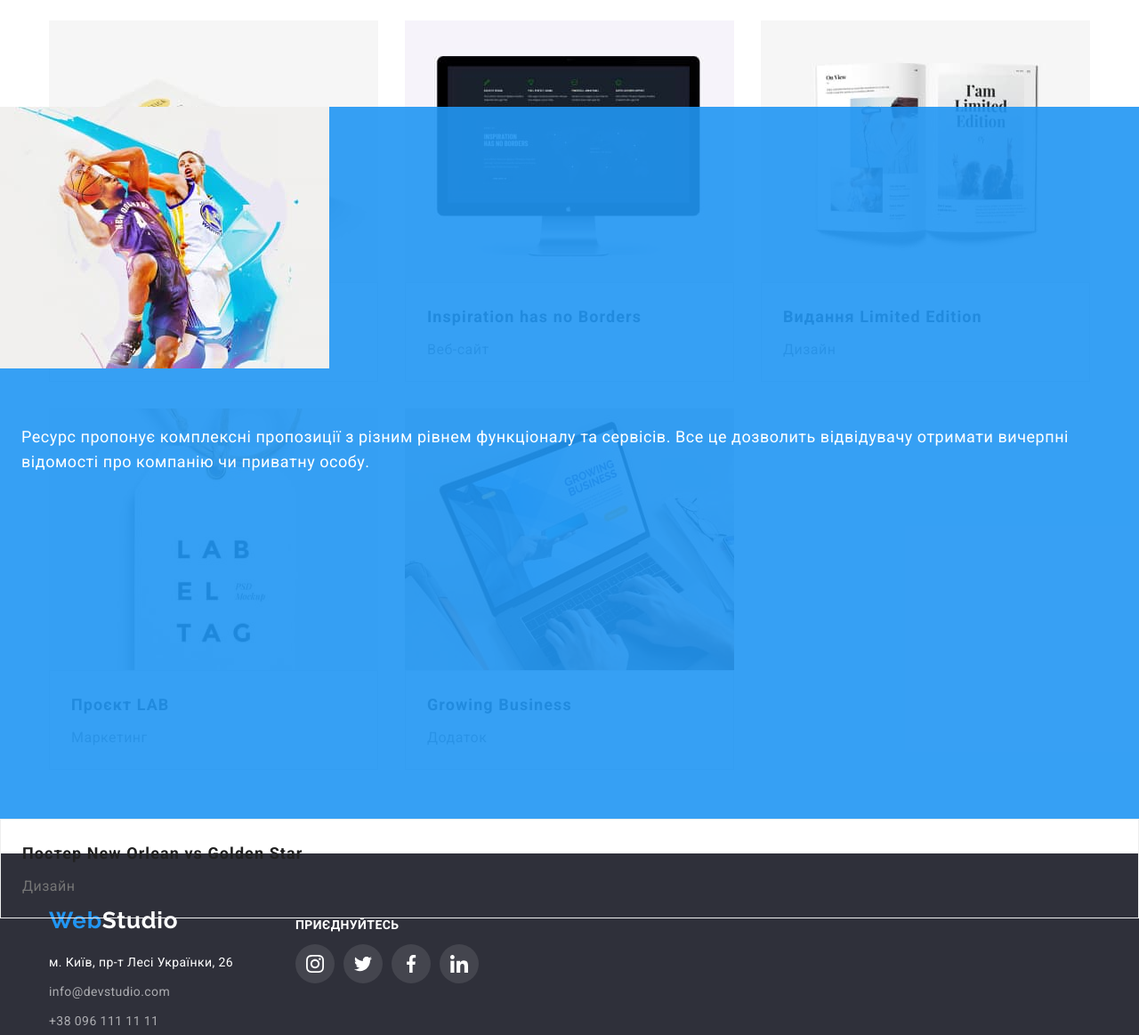
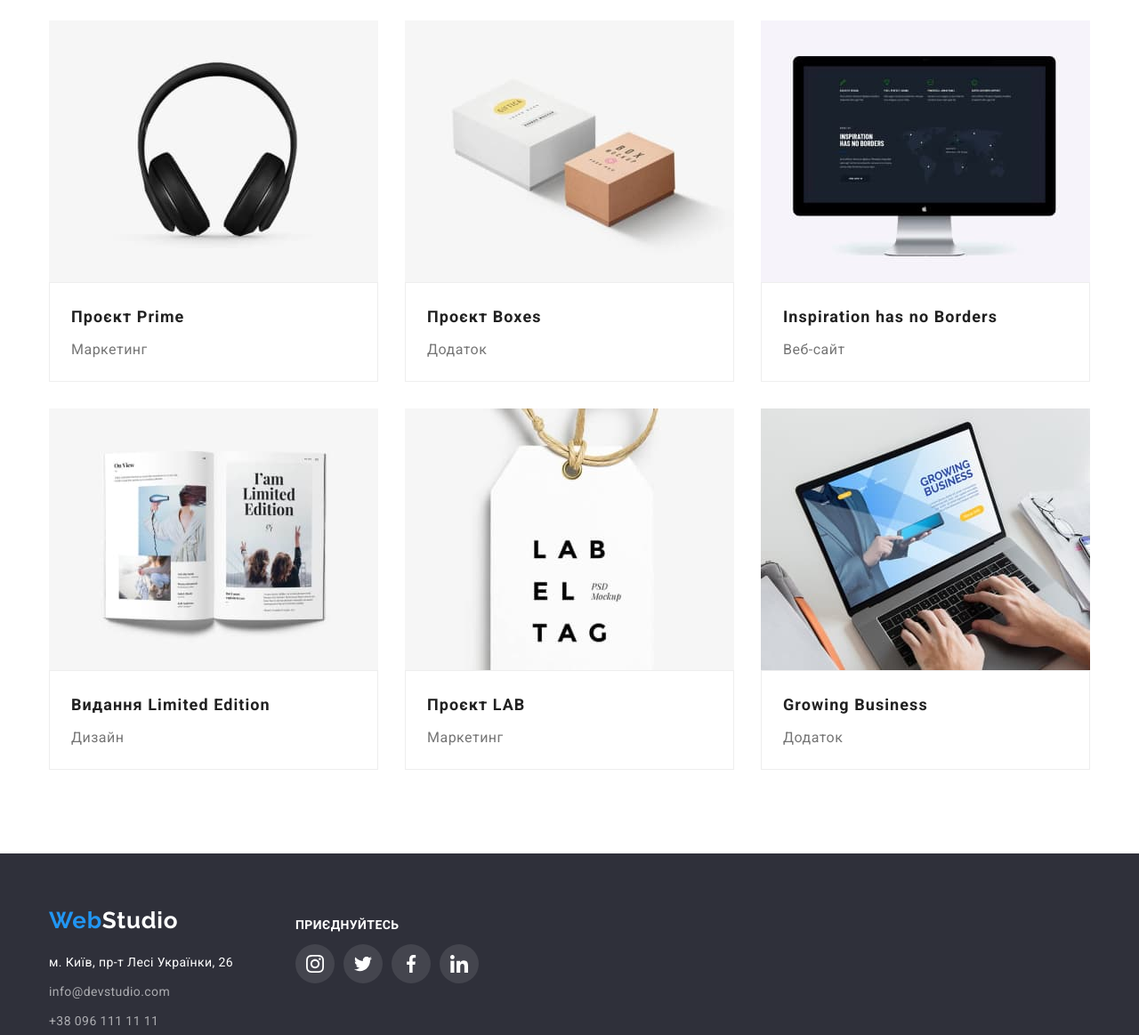
Before and after one commit to Dzhaman-Nazarii/goit-markup-hw-05, a plain HTML site: page portfolio.html in a window 1280 px wide. Shown: the part 680-1843 px from the top of the page at 89% size. Drawn offline with nearby package versions, Linux system fonts and the light colour scheme; a script that the page names is missing.

Commit message:
fixed mistakes hw5

```diff
--- a/css/style.css
+++ b/css/style.css
@@ -480,21 +480,28 @@ img {
 	padding: 20px 24px;
 }
 
-.portfolio-item {
+.portfolio-link {
+	display: block;
 	transition: 250ms cubic-bezier(0.4, 0, 0.2, 1);
 }
 
-.portfolio-item:hover {
+.portfolio-link:hover .portfolio-overlay {
+	transform: translateY(0);
+}
+
+.portfolio-link:hover {
 	box-shadow: 0px 1px 1px rgba(0, 0, 0, 0.12), 0px 4px 4px rgba(0, 0, 0, 0.06), 1px 4px 6px rgba(0, 0, 0, 0.16);
 }
 
 .portfolio-list {
+	position: relative;
 	display: flex;
 	flex-wrap: wrap;
 	gap: 30px;
 }
 
 .portfolio-text {
+	position: absolute;
 	margin: 63px 24px;
 	font-size: 18px;
 	line-height: 1.555;
@@ -503,10 +510,6 @@ img {
 
 .overlay {
 	position: relative;
-	width: 100%;
-	height: 100%;
-	top: 0;
-	left: 0;
 	overflow: hidden;
 }
 
@@ -660,7 +663,7 @@ img {
 	width: 100%;
 	height: 100%;
 	background-color: var(--secondary-color);
-	transition: 220ms cubic-bezier(0.4, 0, 0.2, 1);
+	border-radius: 4px;
 }
 
 .is-hidden {
--- a/portfolio.html
+++ b/portfolio.html
@@ -69,75 +69,130 @@
 				<h1 class="visually-hidden">Портфоліо</h1>
 				<ul class="portfolio-list">
 					<li class="portfolio-item">
+						<a class="portfolio-link" href="#">
 							<div class="overlay">
 								<img src="./images/technocrack.jpg" alt="технокрак" width="370">
-							<div class="portfolio-card">
-								<h3 class="header-card">Технокряк</h3>
-								<p class="subheader-card">Веб-сайт</p>
 								<div class="portfolio-overlay">
 									<p class="portfolio-text">Ресурс пропонує комплексні пропозиції з різним рівнем функціоналу та сервісів. Все це дозволить відвідувачу отримати вичерпні відомості про компанію чи приватну особу.</p>
 								</div>
 							</div>
+							<div class="portfolio-card">
+								<h3 class="header-card">Технокряк</h3>
+								<p class="subheader-card">Веб-сайт</p>
 							</div>
+						</a>
 					</li>
-					<li class="portfolio-item portfolio-overlay">
+					<li class="portfolio-item">
+						<a class="portfolio-link" href="#">
 							<div class="overlay">
 								<img src="./images/poster.jpg" alt="технокрак" width="370">
+								<div class="portfolio-overlay">
 									<p class="portfolio-text">Ресурс пропонує комплексні пропозиції з різним рівнем функціоналу та сервісів. Все це дозволить відвідувачу отримати вичерпні відомості про компанію чи приватну особу.</p>
+								</div>
 							</div>
 							<div class="portfolio-card">
 								<h3 class="header-card">Постер New Orlean vs Golden Star</h3>
 								<p class="subheader-card">Дизайн</p>
 							</div>
+						</a>
 					</li>
 					<li class="portfolio-item">
-						<img src="./images/seafood.jpg" alt="ресторан Seafood" width="370">
+						<a class="portfolio-link" href="#">
+							<div class="overlay">
+								<img src="./images/seafood.jpg" alt="технокрак" width="370">
+								<div class="portfolio-overlay">
+									<p class="portfolio-text">Ресурс пропонує комплексні пропозиції з різним рівнем функціоналу та сервісів. Все це дозволить відвідувачу отримати вичерпні відомості про компанію чи приватну особу.</p>
+								</div>
+							</div>
 							<div class="portfolio-card">
 								<h3 class="header-card">Ресторан Seafood</h3>
 								<p class="subheader-card">Додаток</p>
 							</div>
+						</a>
 					</li>
 					<li class="portfolio-item">
-						<img src="./images/headphone.jpg" alt="навушники" width="370">
+						<a class="portfolio-link" href="#">
+							<div class="overlay">
+								<img src="./images/headphone.jpg" alt="технокрак" width="370">
+								<div class="portfolio-overlay">
+									<p class="portfolio-text">Ресурс пропонує комплексні пропозиції з різним рівнем функціоналу та сервісів. Все це дозволить відвідувачу отримати вичерпні відомості про компанію чи приватну особу.</p>
+								</div>
+							</div>
 							<div class="portfolio-card">
 								<h3 class="header-card">Проєкт Prime</h3>
 								<p class="subheader-card">Маркетинг</p>
 							</div>
+						</a>
 					</li>
 					<li class="portfolio-item">
-						<img src="./images/boxes.jpg" alt="два ящики" width="370">
+						<a class="portfolio-link" href="#">
+							<div class="overlay">
+								<img src="./images/boxes.jpg" alt="технокрак" width="370">
+								<div class="portfolio-overlay">
+									<p class="portfolio-text">Ресурс пропонує комплексні пропозиції з різним рівнем функціоналу та сервісів. Все це дозволить відвідувачу отримати вичерпні відомості про компанію чи приватну особу.</p>
+								</div>
+							</div>
 							<div class="portfolio-card">
 								<h3 class="header-card">Проєкт Boxes</h3>
 								<p class="subheader-card">Додаток</p>
 							</div>
+						</a>
 					</li>
 					<li class="portfolio-item">
-						<img src="./images/pc.jpg" alt="монітор комп'ютера" width="370">
+						<a class="portfolio-link" href="#">
+							<div class="overlay">
+								<img src="./images/pc.jpg" alt="технокрак" width="370">
+								<div class="portfolio-overlay">
+									<p class="portfolio-text">Ресурс пропонує комплексні пропозиції з різним рівнем функціоналу та сервісів. Все це дозволить відвідувачу отримати вичерпні відомості про компанію чи приватну особу.</p>
+								</div>
+							</div>
 							<div class="portfolio-card">
 								<h3 class="header-card">Inspiration has no Borders</h3>
 								<p class="subheader-card">Веб-сайт</p>
 							</div>
+						</a>
 					</li>
 					<li class="portfolio-item">
-						<img src="./images/edition.jpg" alt="розгорнута книга" width="370">
+						<a class="portfolio-link" href="#">
+							<div class="overlay">
+								<img src="./images/edition.jpg" alt="технокрак" width="370">
+								<div class="portfolio-overlay">
+									<p class="portfolio-text">Ресурс пропонує комплексні пропозиції з різним рівнем функціоналу та сервісів. Все це дозволить відвідувачу отримати вичерпні відомості про компанію чи приватну особу.</p>
+								</div>
+							</div>
 							<div class="portfolio-card">
 								<h3 class="header-card">Видання Limited Edition</h3>
 								<p class="subheader-card">Дизайн</p>
 							</div>
+						</a>
 					</li>
 					<li class="portfolio-item">
-						<img src="./images/lab.jpg" alt="карточка на шнурочку" width="370">
+						<a class="portfolio-link" href="#">
+							<div class="overlay">
+								<img src="./images/lab.jpg" alt="технокрак" width="370">
+								<div class="portfolio-overlay">
+									<p class="portfolio-text">Ресурс пропонує комплексні пропозиції з різним рівнем функціоналу та сервісів. Все це дозволить відвідувачу отримати вичерпні відомості про компанію чи приватну особу.</p>
+								</div>
+							</div>
 							<div class="portfolio-card">
 								<h3 class="header-card">Проєкт LAB</h3>
 								<p class="subheader-card">Маркетинг</p>
 							</div>
+						</a>
 					</li>
 					<li class="portfolio-item">
-						<img src="./images/laptop.jpg" alt="ноутбук" width="370">
+						<a class="portfolio-link" href="#">
+							<div class="overlay">
+								<img src="./images/laptop.jpg" alt="технокрак" width="370">
+								<div class="portfolio-overlay">
+									<p class="portfolio-text">Ресурс пропонує комплексні пропозиції з різним рівнем функціоналу та сервісів. Все це дозволить відвідувачу отримати вичерпні відомості про компанію чи приватну особу.</p>
+								</div>
+							</div>
 							<div class="portfolio-card">
 								<h3 class="header-card">Growing Business</h3>
 								<p class="subheader-card">Додаток</p>
 							</div>
+						</a>
 					</li>
 				</ul>
 			</div>
```
Lines whose indentation alone changed are shown as unchanged.
